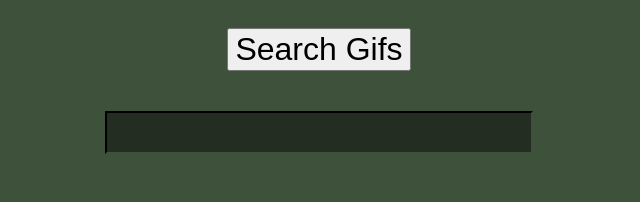
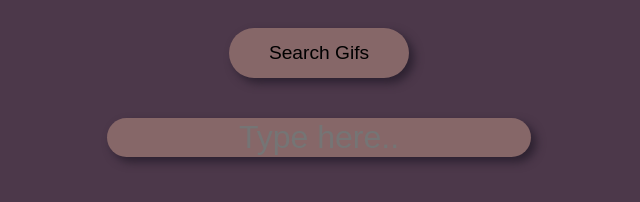
Before and after one commit to TwoDukes/GiphySearch, an Electron app: page gif/index.html in a window 800 px wide. Shown: the whole page, without its empty margins (81-721 px from the left). Drawn offline with nearby package versions, Linux system fonts and the light colour scheme.

Commit message:
updates to UI/UX

```diff
--- a/gif/index.html
+++ b/gif/index.html
@@ -3,12 +3,13 @@
   <head>
     <meta charset="utf-8">
      <link rel="stylesheet" type="text/css" href="theme.css">
+     <script src="https://ajax.googleapis.com/ajax/libs/jquery/3.2.1/jquery.min.js"></script>
     <title>GIFFY STUFF</title>
   </head>
   <body>
 
-    <center><button id="searchButton">Search Gifs</button><center>
-    <input type="text" id='queryField'></input>
+    <center><button id="searchButton" class="button">Search Gifs</button><center>
+    <input type="text" id='queryField'  placeholder="Type here.."></input>
 
     <div id='gifStream'></div>
 
--- a/gif/renderer.js
+++ b/gif/renderer.js
@@ -4,14 +4,25 @@ const inputField = document.getElementById('queryField');
 const gifStream = document.getElementById('gifStream');
 
 
+inputField.focus();
+
 searchButton.addEventListener("click", () => {
   //searchs giphy with curren search value
   searchGiphy(inputField.value);
 });
 
+inputField.addEventListener('keypress', function (e) {
+    var key = e.which || e.keyCode;
+    if (key === 13) { // 13 is enter
+      searchGiphy(inputField.value);
+    }
+});
+
 function searchGiphy(queryTerm){
 
   cleanChildren(gifStream); //cleans out current gifStream
+
+  inputField.value = "";
 
   var term = encodeURIComponent(queryTerm);
   //address of makeSchool Giphy API
--- a/gif/theme.css
+++ b/gif/theme.css
@@ -1,25 +1,49 @@
+
 #searchButton {
-  margin-top: 20px;
-  font-size: 200%;
+    width: 180px;
+    height: 50px;
+    background: #866768;
+    border: none;
+    border-radius: 40px;
+    box-shadow: 5px 5px 10px #2c2130;
+    margin-top: 20px;
+    font-size: 120%;
 }
+
+#searchButton:active{
+  box-shadow: none;
+}
+
+
+
 #queryField{
   margin-top: 40px;
   font-size: 200%;
-  color: #adadad;
-  background-color: #232d22;
+  color: #000000;
+  background-color: #866768;
+  box-shadow: 5px 5px 10px #2c2130;
   text-align: center;
-  border-color:  #3e513b;
+  border-radius: 20px;
+  border: none;
 }
 #gifStream {
   margin-top: 30px;
    width: 90%;
-   background-color: #232d22;
-   border-radius: 2%
+   background-color: #866768;
+   border-radius: 20px;
 }
 
 
 
 body{
-  background-color: #3e513b;
+  background-color: #4c384a;
 
 }
+
+
+input:focus,
+select:focus,
+textarea:focus,
+button:focus {
+    outline: none;
+}
```
